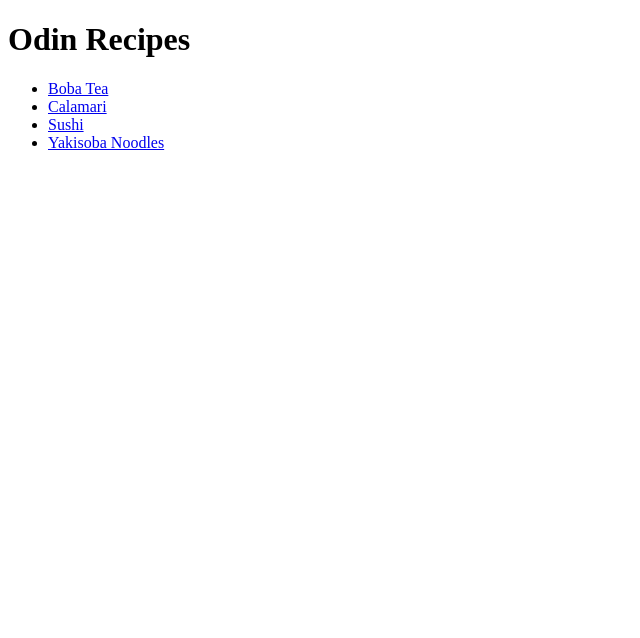
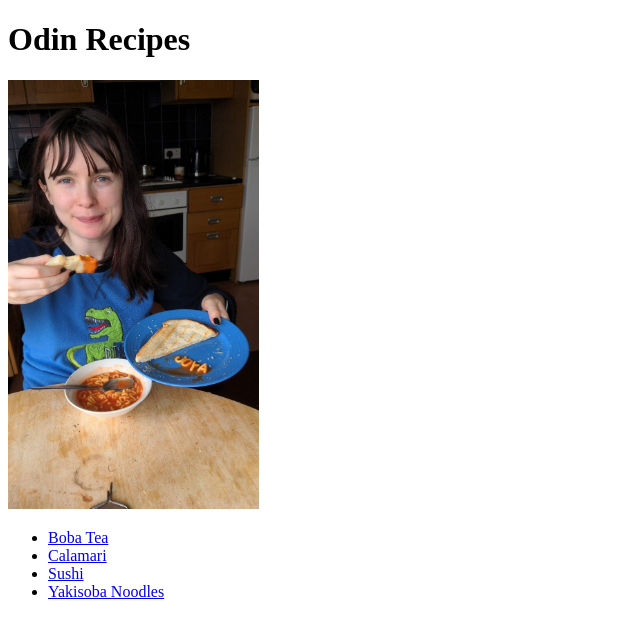
Before and after one commit to jakequi/odin-recipes, a plain HTML site: page index.html in a window 1280 px wide. Shown: the whole page, without its empty margins (0-640 px from the left). Drawn offline with Linux system fonts and the light colour scheme.

Commit message:
Added cutie Moy to my site

```diff
--- a/index.html
+++ b/index.html
@@ -8,6 +8,7 @@
 
     <body>
         <h1>Odin Recipes</h1>
+        <img src="./images/moys-munch.jpg" alt="Cutie" height="429" width="251">
         <ul>
             <li><a href="./recipes/boba-tea.html">Boba Tea</a></li>
             <li><a href="./recipes/calamari.html">Calamari</a></li>
```
Also changed, not shown: images/moys-munch.jpg (added).
